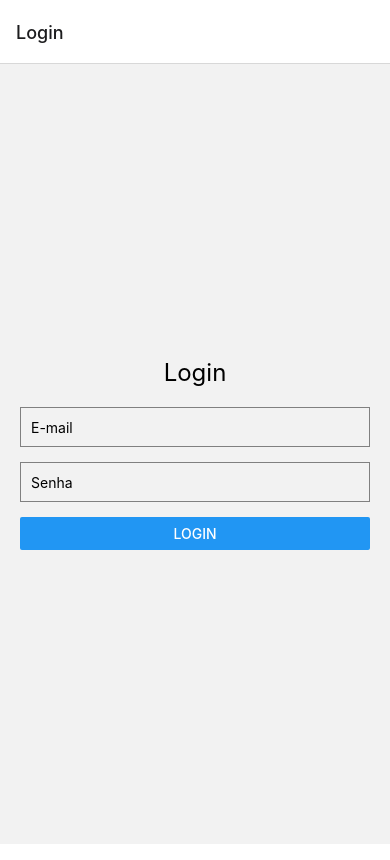
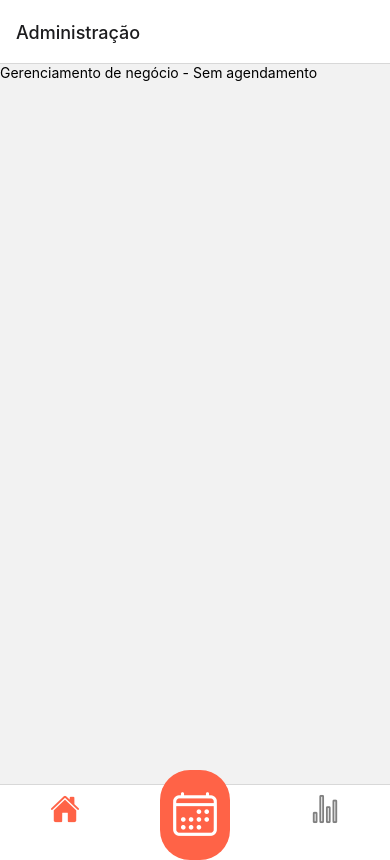
Before and after one commit to vtenorio309/Barbearia_CARVALHO, a React Native app in the folder BarbeariaCarvalho/: screen / in a window 390 px wide. Built offline with nearby package versions, Linux system fonts and the light colour scheme.

Commit message:
Mudança de Requisitos
O cliente mudou os requisitos, então foram feitas mudanças, as telas de login e registro foram retiradas e grande parte do codigo foi removida como também 2 dependencias

```diff
--- a/BarbeariaCarvalho/App.js
+++ b/BarbeariaCarvalho/App.js
@@ -1,11 +1,8 @@
-import React, { useState, useEffect } from 'react';
+import React from 'react';
 import { NavigationContainer } from '@react-navigation/native';
 import { createBottomTabNavigator } from '@react-navigation/bottom-tabs';
-import { createStackNavigator } from '@react-navigation/stack';
-import { Text, View, Button } from 'react-native';
-import AsyncStorage from '@react-native-async-storage/async-storage';
+import { Text, View } from 'react-native';
 import { Ionicons } from '@expo/vector-icons';
-import { TextInput, StyleSheet } from 'react-native';
 
 // Telas para admins
 function AdminHomeScreen() {
@@ -25,7 +22,7 @@ function AdminReportScreen() {
 }
 
 // Tela principal dos usuários
-function UserHomeScreen({ navigation }) {
+function UserHomeScreen() {
   return (
     <View>
       <Text style={{ fontSize: 14, marginBottom: 20 }}>Agendamentos</Text>
@@ -33,116 +30,14 @@ function UserHomeScreen({ navigation }) {
   );
 }
 
-// Tela de login
-function UserLoginScreen({ navigation, setLoggedIn }) {
-  const [email, setEmail] = useState('');
-  const [password, setPassword] = useState('');
-
-  const login = async () => {
-    try {
-      await AsyncStorage.setItem('loggedIn', 'true');
-      setLoggedIn(true); // Atualiza o estado de login
-      navigation.replace('Main');
-    } catch (e) {
-      console.error(e);
-    }
-  };
-
-  return (
-    <View style={styles.container}>
-      <Text style={styles.title}>Login</Text>
-      <TextInput
-        style={styles.input}
-        placeholder="E-mail"
-        value={email}
-        onChangeText={setEmail}
-        keyboardType="email-address"
-        autoCapitalize="none"
-      />
-      <TextInput
-        style={styles.input}
-        placeholder="Senha"
-        value={password}
-        onChangeText={setPassword}
-        secureTextEntry={true}
-      />
-      <Button title="Login" onPress={login} />
-    </View>
-  );
-}
-
-// Tela de registro
-function UserRegisterScreen({ navigation, setLoggedIn }) {
-  const [email, setEmail] = useState('');
-  const [password, setPassword] = useState('');
-
-  const register = async () => {
-    try {
-      await AsyncStorage.setItem('user', JSON.stringify({ email, password }));
-      await AsyncStorage.setItem('loggedIn', 'true');
-      setLoggedIn(true); // Atualiza o estado de login
-      navigation.replace('Main');
-    } catch (e) {
-      console.error(e);
-    }
-  };
-
-  return (
-    <View style={styles.container}>
-      <Text style={styles.title}>Registro</Text>
-      <TextInput
-        style={styles.input}
-        placeholder="E-mail"
-        value={email}
-        onChangeText={setEmail}
-        keyboardType="email-address"
-        autoCapitalize="none"
-      />
-      <TextInput
-        style={styles.input}
-        placeholder="Senha"
-        value={password}
-        onChangeText={setPassword}
-        secureTextEntry={true}
-      />
-      <Button title="Registrar" onPress={register} />
-      <Button title="Já tem uma conta? Faça login" onPress={() => navigation.navigate('Login')} />
-    </View>
-  );
-}
-
-// Estilos
-const styles = StyleSheet.create({
-  container: {
-    flex: 1,
-    justifyContent: 'center',
-    padding: 20,
-  },
-  input: {
-    height: 40,
-    borderColor: 'gray',
-    borderWidth: 1,
-    marginBottom: 15,
-    paddingHorizontal: 10,
-  },
-  title: {
-    fontSize: 24,
-    marginBottom: 20,
-    textAlign: 'center',
-  },
-});
-
-export { UserLoginScreen, UserRegisterScreen };
-
 const Tab = createBottomTabNavigator();
-const Stack = createStackNavigator();
 
 function MainTabs() {
   return (
     <Tab.Navigator
       initialRouteName="UserHome"
       screenOptions={({ route }) => ({
-        tabBarIcon: ({ focused, color, size }) => {
+        tabBarIcon: ({ focused, color }) => {
           let iconName;
           let iconSize = 30;
 
@@ -160,7 +55,7 @@ function MainTabs() {
                 backgroundColor: 'tomato',
                 justifyContent: 'center',
                 alignItems: 'center',
-                marginBottom: -10, // Deixa o ícone suspenso para criar o efeito de meio círculo
+                marginBottom: -10,
               }}>
                 <Ionicons name={iconName} size={50} color="white" />
               </View>
@@ -175,7 +70,7 @@ function MainTabs() {
           height: 60,
           paddingBottom: 10,
         },
-        tabBarShowLabel: false, // Esconde os rótulos (nomes) das abas
+        tabBarShowLabel: false,
       })}
     >
       <Tab.Screen name="Administração" component={AdminHomeScreen} />
@@ -185,38 +80,10 @@ function MainTabs() {
   );
 }
 
-function AuthStack({ setLoggedIn }) {
-  return (
-    <Stack.Navigator initialRouteName="Login">
-      <Stack.Screen name="Login">
-        {(props) => <UserLoginScreen {...props} setLoggedIn={setLoggedIn} />}
-      </Stack.Screen>
-      <Stack.Screen name="Register">
-        {(props) => <UserRegisterScreen {...props} setLoggedIn={setLoggedIn} />}
-      </Stack.Screen>
-    </Stack.Navigator>
-  );
-}
-
 export default function App() {
-  const [loggedIn, setLoggedIn] = useState(false);
-
-  useEffect(() => {
-    const checkLoginStatus = async () => {
-      try {
-        const value = await AsyncStorage.getItem('loggedIn');
-        setLoggedIn(value === 'true'); // Define o estado de login corretamente
-      } catch (e) {
-        console.error(e);
-      }
-    };
-
-    checkLoginStatus();
-  }, []);
-
   return (
     <NavigationContainer>
-      {loggedIn ? <MainTabs /> : <AuthStack setLoggedIn={setLoggedIn} />}
+      <MainTabs />
     </NavigationContainer>
   );
 }
--- a/BarbeariaCarvalho/package.json
+++ b/BarbeariaCarvalho/package.json
@@ -9,10 +9,8 @@
     "web": "expo start --web"
   },
   "dependencies": {
-    "@react-native-async-storage/async-storage": "^1.23.1",
     "@react-navigation/bottom-tabs": "^6.6.1",
     "@react-navigation/native": "^6.1.18",
-    "@react-navigation/stack": "^6.4.1",
     "barbeariacarvalho": "file:",
     "expo": "~51.0.28",
     "expo-status-bar": "~1.12.1",
```
Also changed, not shown: 2 other files (tests, documents, lock files or other folders).
